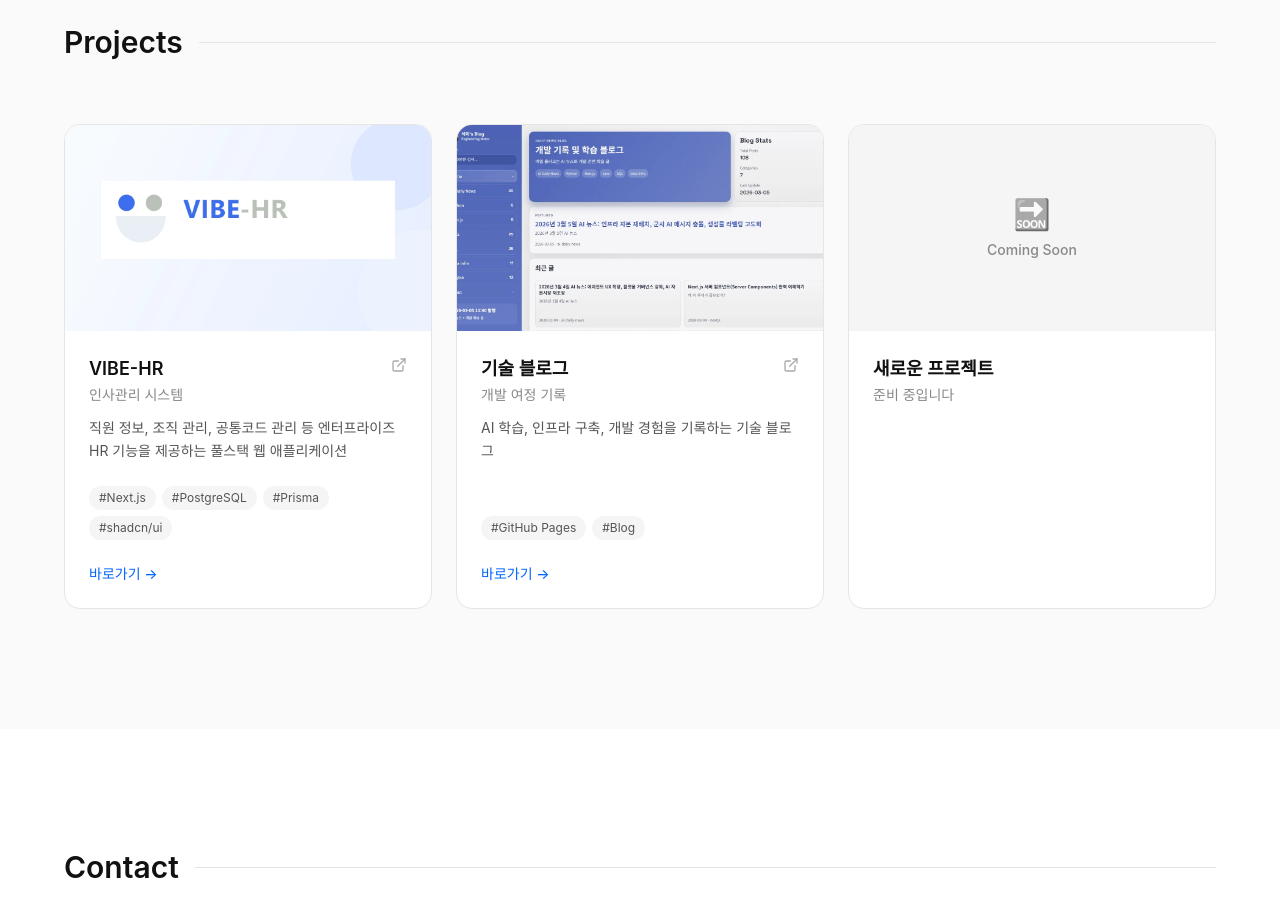
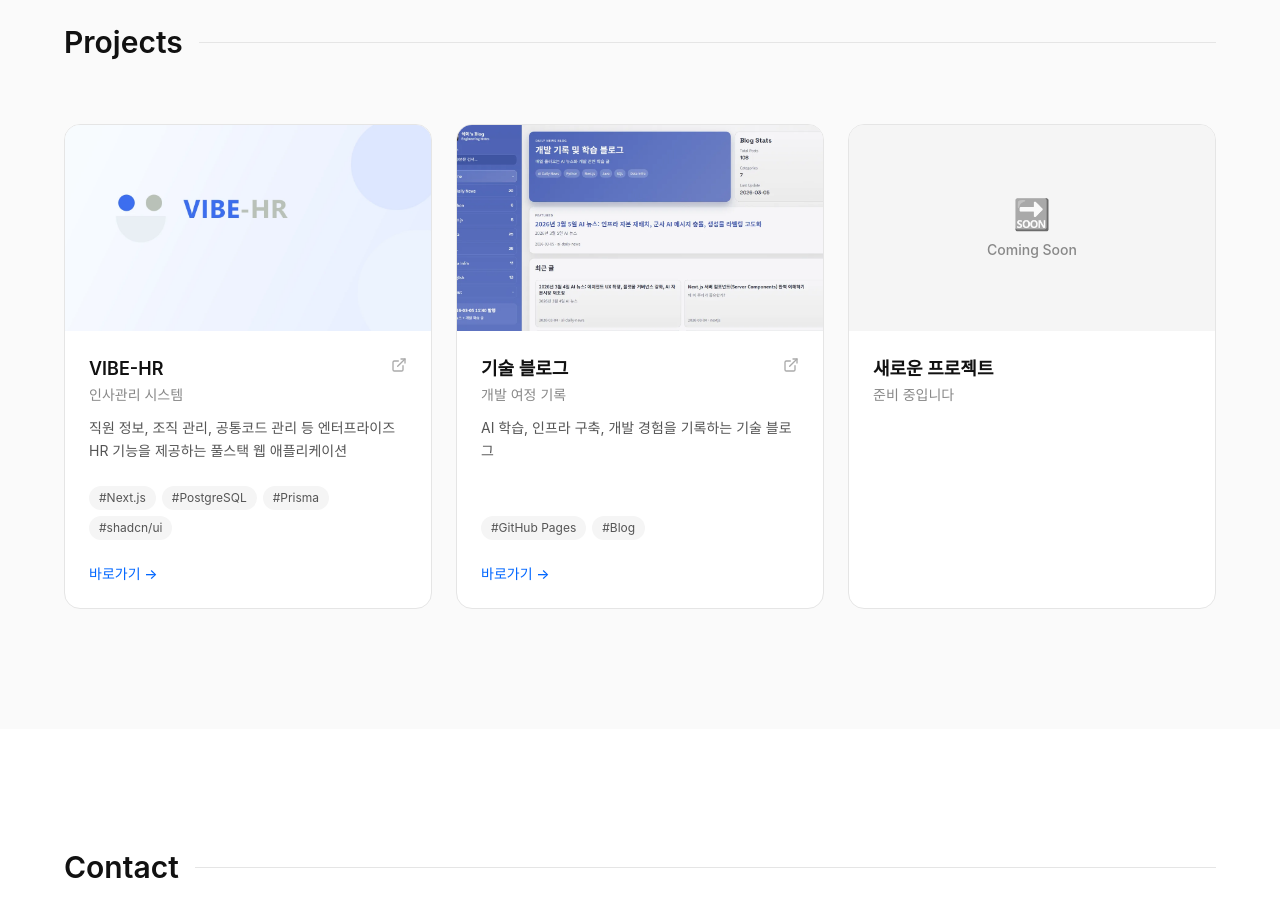
Before and after one commit to qoxmfaktmxj/landing, a Next.js app: page / in a window 1280 px wide. Shown: the part 1660-2577 px from the top of the page. Built offline with nearby package versions, Linux system fonts and the light colour scheme; a web font is replaced by a local one.

Commit message:
chore: remove v2 project thumbnails

```diff
--- a/src/data/projects.ts
+++ b/src/data/projects.ts
@@ -16,7 +16,7 @@ export const projects: Project[] = [
     description: "인사관리 시스템",
     longDescription:
       "직원 정보, 조직 관리, 공통코드 관리 등 엔터프라이즈 HR 기능을 제공하는 풀스택 웹 애플리케이션",
-    thumbnail: "/images/vibe-hr-thumb-v2.webp",
+    thumbnail: "/images/vibe-hr-thumb.webp",
     url: "https://hr.minseok91.cloud",
     tags: ["Next.js", "PostgreSQL", "Prisma", "shadcn/ui"],
     status: "live",
@@ -27,7 +27,7 @@ export const projects: Project[] = [
     description: "개발 여정 기록",
     longDescription:
       "AI 학습, 인프라 구축, 개발 경험을 기록하는 기술 블로그",
-    thumbnail: "/images/blog-thumb-v2.webp",
+    thumbnail: "/images/blog-thumb.webp",
     url: "https://qoxmfaktmxj.github.io",
     tags: ["GitHub Pages", "Blog"],
     status: "live",
```
Also changed, not shown: public/images/blog-thumb-v2.webp (deleted), public/images/vibe-hr-thumb-v2.webp (deleted).
